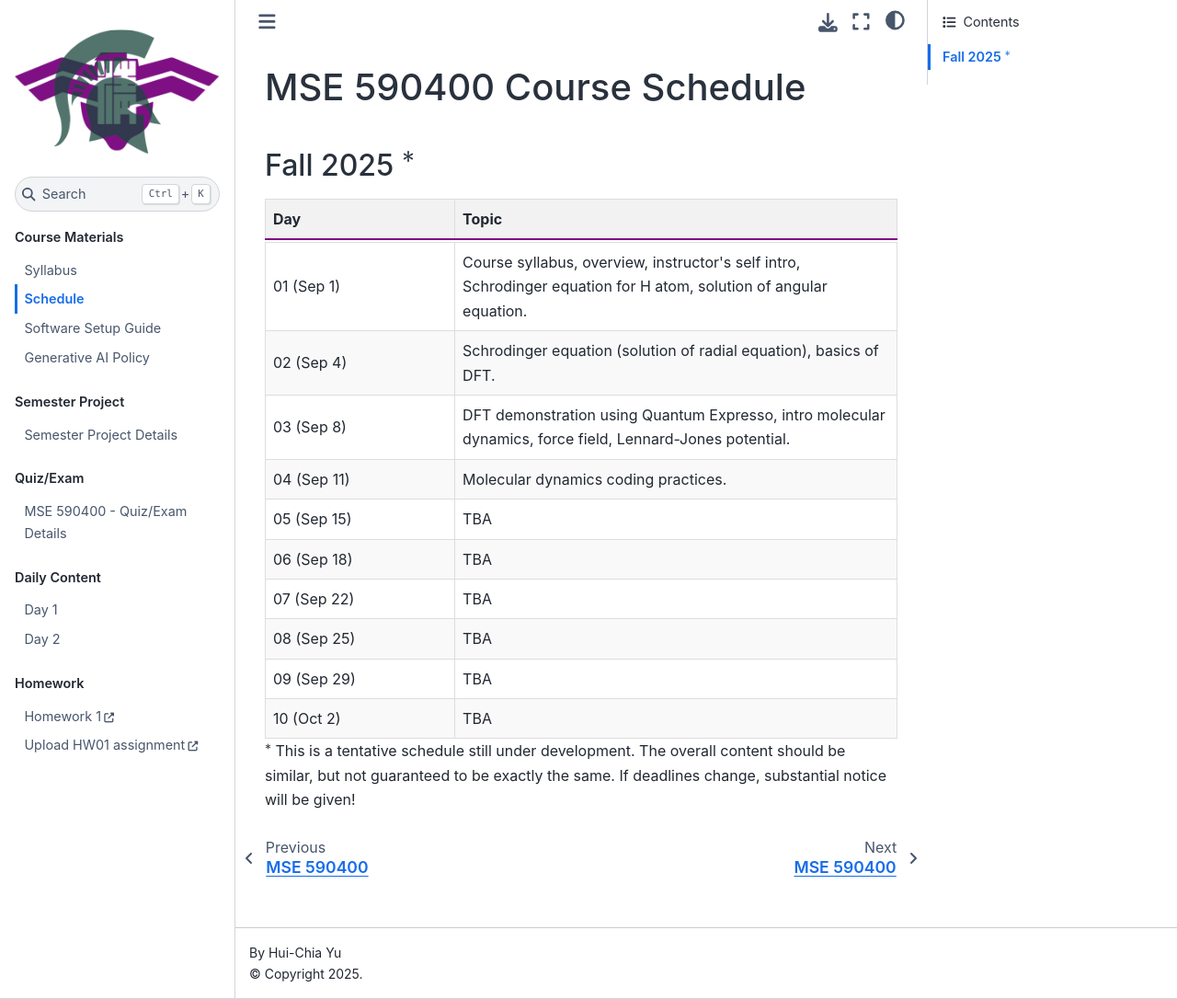
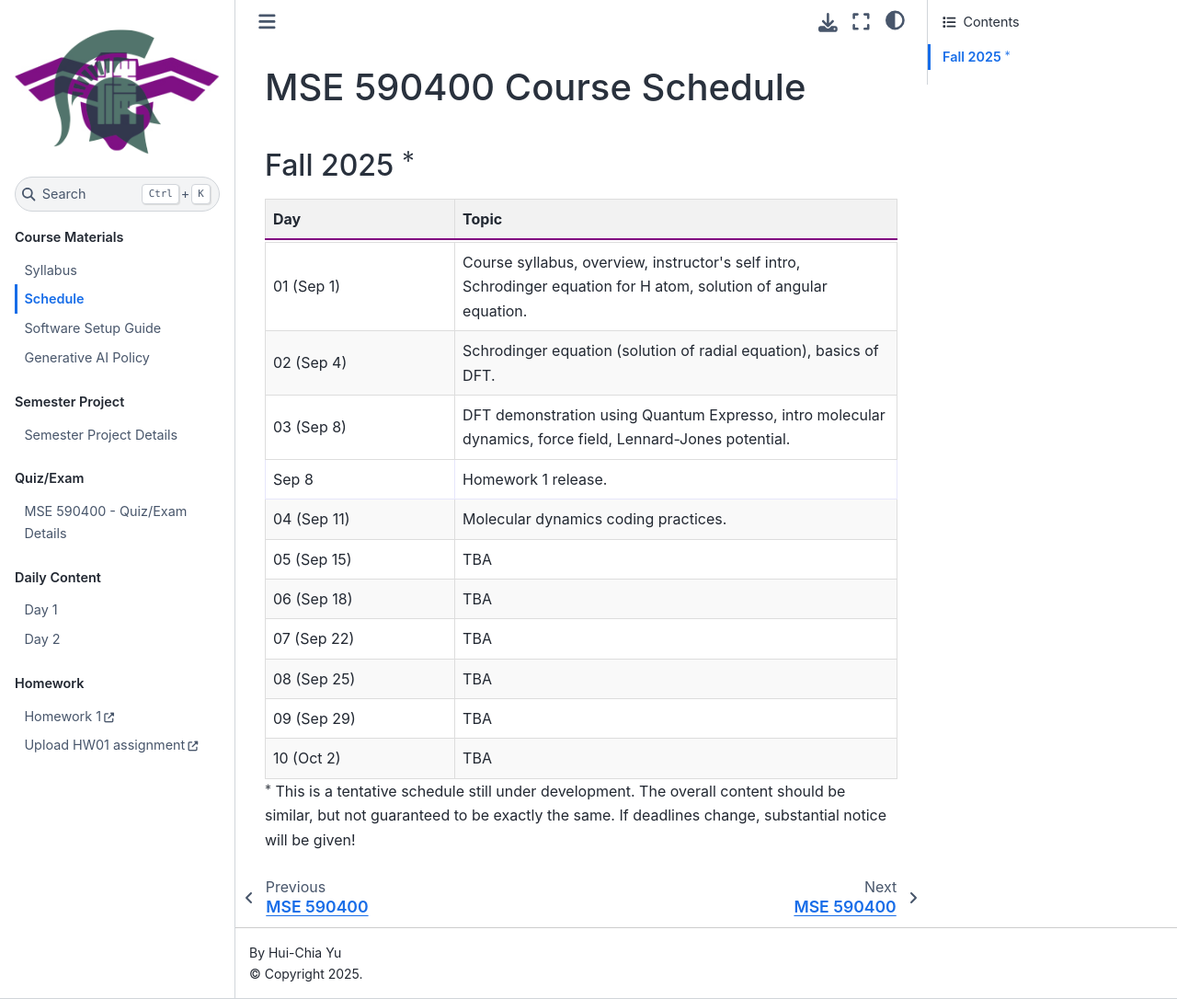
Before and after one commit to huichiayu/nth_mse.github.io, a Jupyter Book: the page built from course_materials/MSE590400_Calendar.md, in a window 1280 px wide and 1086 px high. Shown: the whole window at 92% size. Built offline with Jupyter Book 1.0.4 settings and Sphinx 7.4.7 and the Sphinx Book theme 1.1.4, drawn with Linux system fonts in a browser that asks for light colours.

Commit message:
add new content to calendar

```diff
--- a/course_materials/MSE590400_Calendar.md
+++ b/course_materials/MSE590400_Calendar.md
@@ -26,6 +26,10 @@
   <tr> <!-- week 2 -->
     <td style="border: 1px solid #ddd; padding: 8px;">03 (Sep 8)</td>
     <td style="border: 1px solid #ddd; padding: 8px;"> DFT demonstration using Quantum Expresso, intro molecular dynamics, force field, Lennard-Jones potential. </td>
+  </tr>
+  <tr>
+    <td style="border: 1px solid #E6E6FA; padding: 8px;">Sep 8</td>
+    <td style="border: 1px solid #E6E6FA; padding: 8px;">Homework 1 release.</td>
   </tr>
   <tr style="background-color: #f9f9f9;">
     <td style="border: 1px solid #ddd; padding: 8px;">04 (Sep 11)</td>
```
